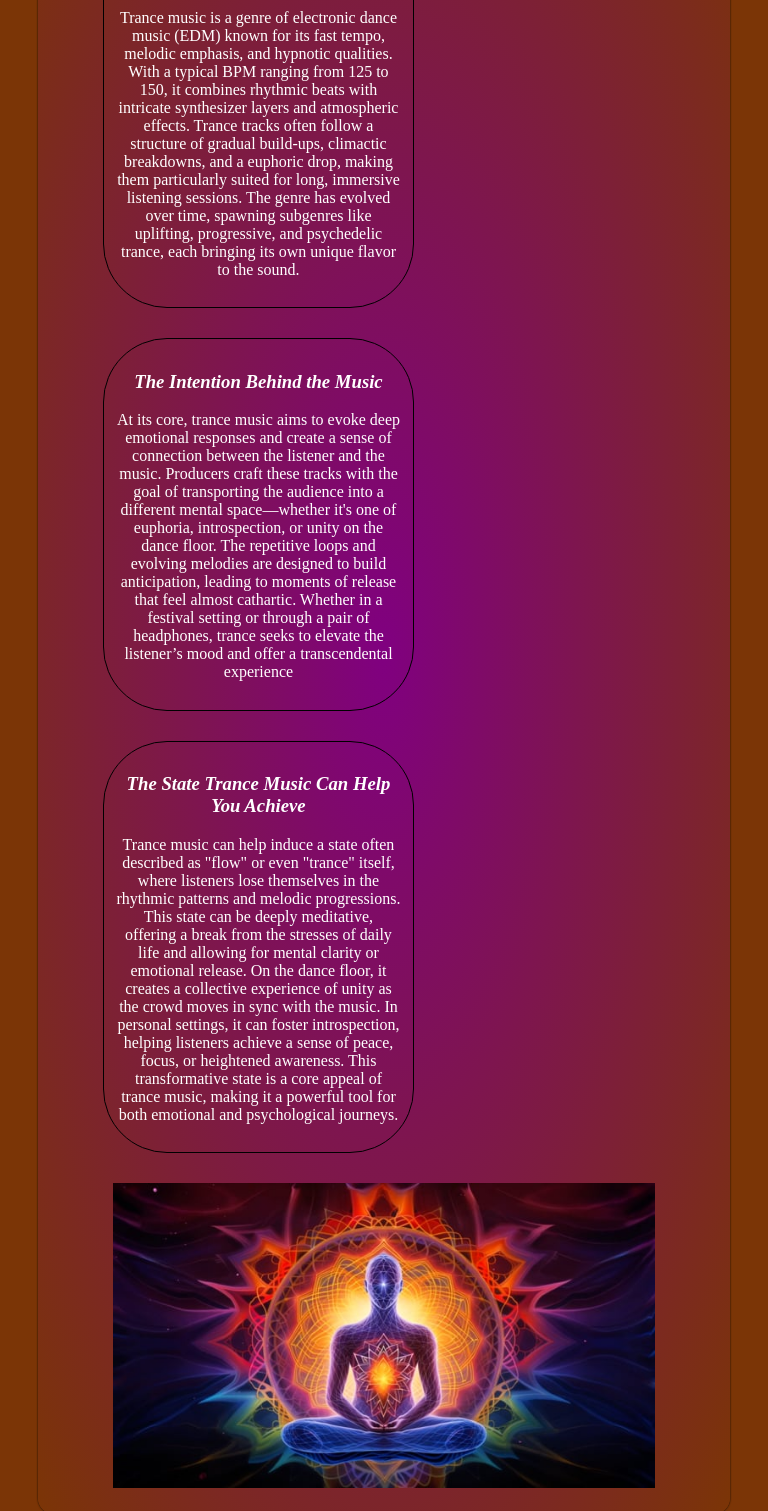
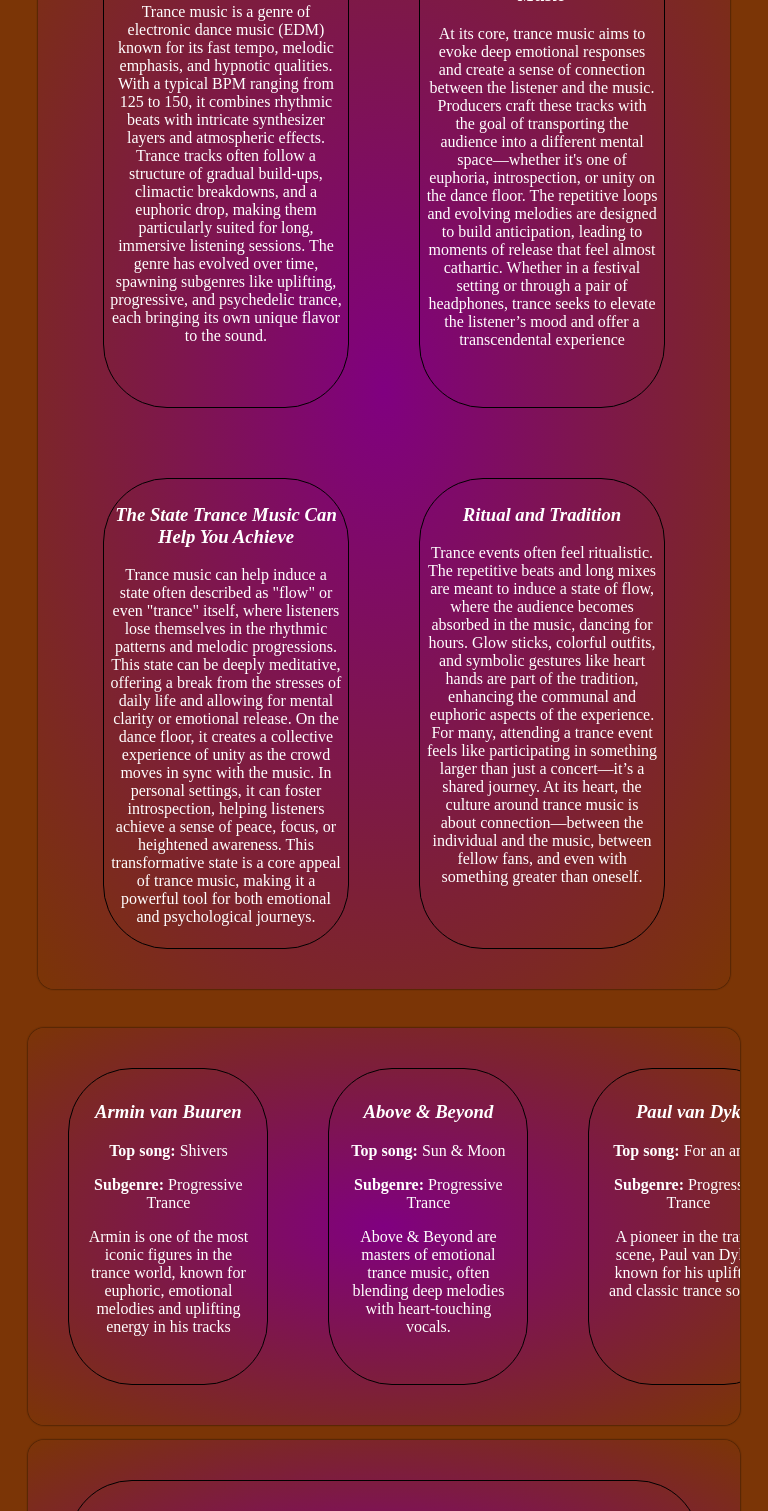
Before and after one commit to Albin-Tenghagen/Trance-Dance, a plain HTML site: page index.html in a window 768 px wide. Shown: the part 363-1874 px from the top of the page. Drawn offline with Linux system fonts and the light colour scheme.

Commit message:
layout för index på mellan skärm färdig

```diff
--- a/css/style-index.css
+++ b/css/style-index.css
@@ -118,7 +118,7 @@ footer {
         display: grid;
         grid-template-columns: 1fr 1fr 1fr 1fr;
         grid-template-rows: auto auto auto;
-        grid-auto-flow: dense;
+        /* grid-auto-flow: dense; */
 
     }
 
@@ -132,16 +132,20 @@ footer {
    }
     .main-section {
         grid-column: auto / span 4;
-        grid-auto-flow: column;
+        display: grid;
+        grid-template-columns: 1fr 1fr;  /* Two equal columns */
+        grid-template-rows: 1fr 1fr;
+        grid-gap: 10px;
     }
     .section-article {
-        max-width: 50%;
-    }
-    .section-img {
-
+        grid-column: auto / span 1;
+        grid-row: auto / span 1;
+        max-width: 100%;
     }
 
+}
 
+@media (min-width: 913px) {
 
 
 }
--- a/index.html
+++ b/index.html
@@ -54,9 +54,14 @@
                     </p>
                 </article>
 
-                <figure class="section-img">
-                    <img src="clip-chakras-0.jpg" alt="chakra alignment illustration">
-                </figure>
+                <article class="section-article">
+                    <h3>
+                        Ritual and Tradition
+                    </h3>
+                    <p>
+                        Trance events often feel ritualistic. The repetitive beats and long mixes are meant to induce a state of flow, where the audience becomes absorbed in the music, dancing for hours. Glow sticks, colorful outfits, and symbolic gestures like heart hands are part of the tradition, enhancing the communal and euphoric aspects of the experience. For many, attending a trance event feels like participating in something larger than just a concert—it’s a shared journey. At its heart, the culture around trance music is about connection—between the individual and the music, between fellow fans, and even with something greater than oneself.
+                    </p>
+                </article>
             </section>
         </main>
 
```
